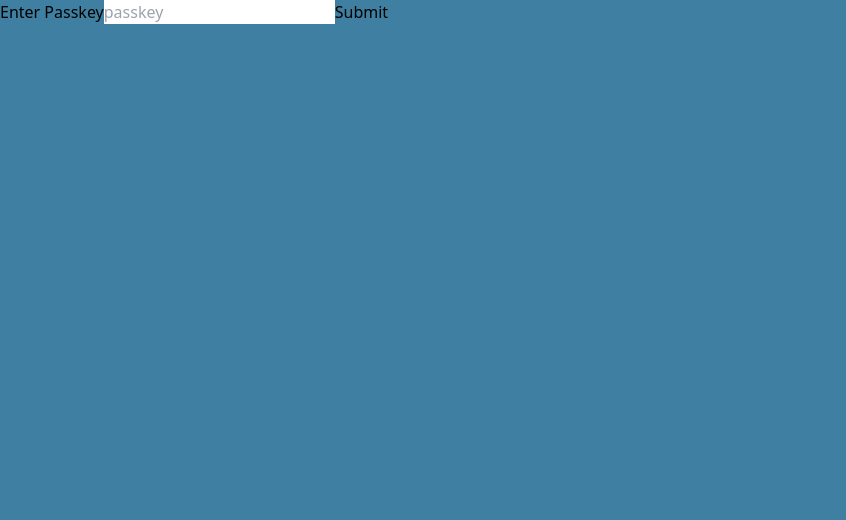
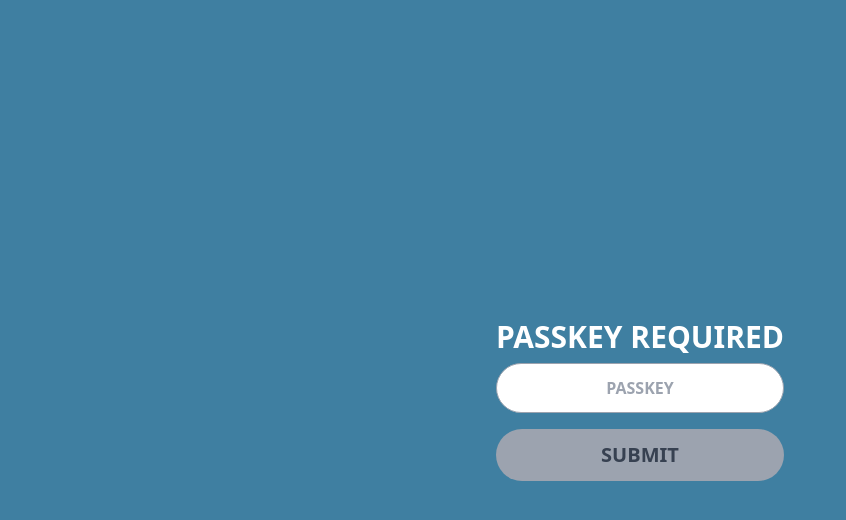
Before and after one commit to nwash57/checkin-system, an Angular app: page / in a window 1280 px wide. Shown: the top 520 px of the page, without its empty margins (0-846 px from the left). Built offline with nearby package versions, Linux system fonts and the light colour scheme.

Commit message:
make passkey entry pretty

```diff
--- a/src/app/passkey-entry/passkey-entry.component.html
+++ b/src/app/passkey-entry/passkey-entry.component.html
@@ -1,3 +1,17 @@
-<h1>Enter Passkey</h1>
-<input type="password" placeholder="passkey" [(ngModel)]="passKey" />
-<button (click)="onSubmitPasskey()">Submit</button>
+<div class="flex flex-col text-center">
+  <div class="flex flex-col flex-grow self-center max-w-96">
+    <h1 class="text-3xl mb-2 text-white font-bold">PASSKEY REQUIRED</h1>
+    <input type="password"
+      class="p-3 text-center border border-gray-400 rounded-full mb-4 font-semibold"
+      placeholder="PASSKEY"
+      [(ngModel)]="passKey" />
+    <div class="relative flex flex-col">
+      <button type="submit"
+        class="p-3 text-xl text-white rounded-full bg-[#196f70] hover:bg-[#21727a] disabled:bg-gray-400 disabled:text-gray-700 font-semibold"
+        [disabled]="!passKey || passKey.length < 8"
+        (click)="onSubmitPasskey()">SUBMIT
+      </button>
+      <span *ngIf="isLoading" class="absolute top-[14px] right-[16px] text-white animate-spin material-symbols-outlined">progress_activity</span>
+    </div>
+  </div>
+</div>
--- a/src/app/passkey-entry/passkey-entry.component.ts
+++ b/src/app/passkey-entry/passkey-entry.component.ts
@@ -1,27 +1,36 @@
 import { Component, EventEmitter, inject, Output } from '@angular/core';
 import { FormsModule } from "@angular/forms";
 import { FunctionCodeService } from "../function-code.service";
+import { NgIf } from "@angular/common";
+import { delay } from "rxjs";
 
 @Component({
   selector: 'app-passkey-entry',
   standalone: true,
-  imports: [FormsModule],
+  imports: [FormsModule, NgIf],
   templateUrl: './passkey-entry.component.html',
   styleUrl: './passkey-entry.component.scss',
-  host: { class: 'flex' }
+  host: {class: 'flex flex-col h-full justify-center'}
 })
 export class PasskeyEntryComponent {
   private readonly functionCodeService = inject(FunctionCodeService);
 
   @Output() functionCodeChange = new EventEmitter<string>();
 
+  isLoading: boolean = false;
   passKey: string | null = null;
 
   onSubmitPasskey() {
     if (this.passKey != null) {
-      this.functionCodeService.fetchFunctionCode(this.passKey).subscribe(code => {
-        this.functionCodeChange.emit(code);
-      });
+      this.isLoading = true;
+
+      this.functionCodeService.fetchFunctionCode(this.passKey)
+        .pipe(
+          delay(2000))
+        .subscribe(code => {
+          this.functionCodeChange.emit(code);
+          this.isLoading = false;
+        });
     }
   }
 }
```
